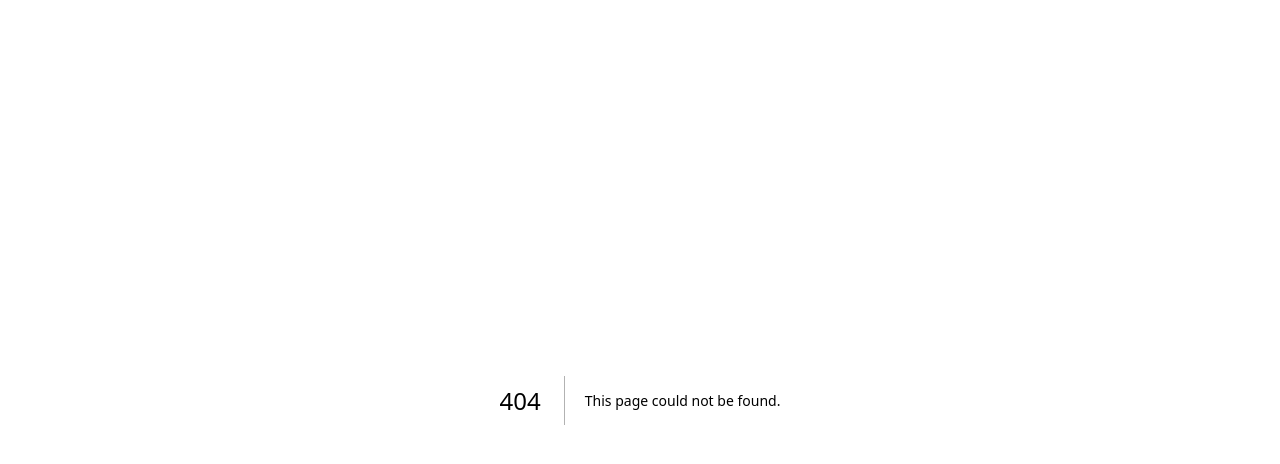
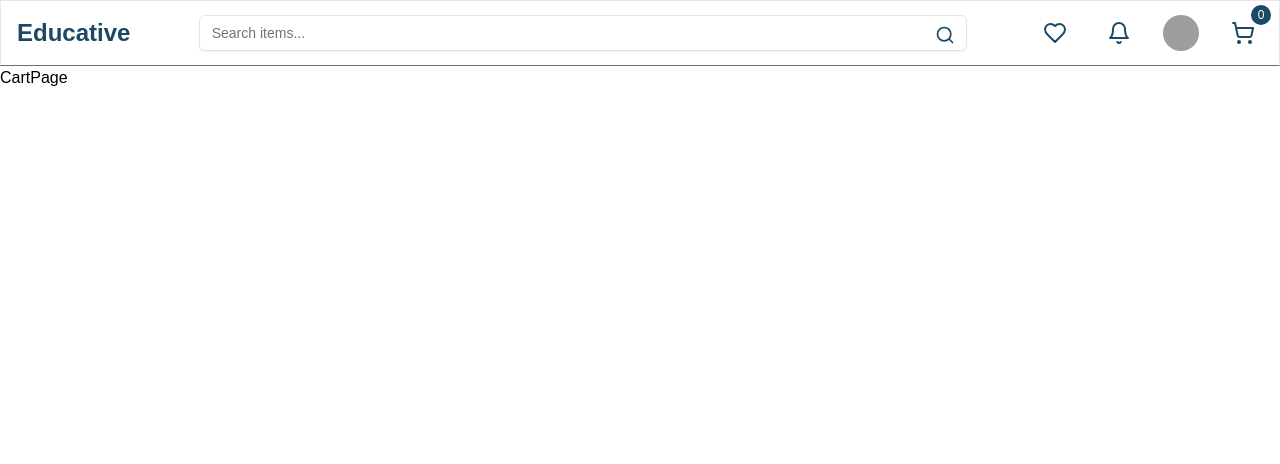
Before and after one commit to jacklvd/LifePubUC, a Next.js app in the folder app/client/: page /cart in a window 1280 px wide. Before the commit this address had no page. Shown: the top 464 px of the page. Built offline with nearby package versions, Linux system fonts and the light colour scheme; grey boxes are pictures that could not be loaded.

Commit message:
update navbar with more images

```diff
--- /dev/null
+++ b/app/client/app/(dashboard)/cart/page.tsx
@@ -0,0 +1,9 @@
+import React from 'react'
+
+const CartPage = () => {
+  return (
+    <div>CartPage</div>
+  )
+}
+
+export default CartPage
--- a/app/client/components/navbar.tsx
+++ b/app/client/components/navbar.tsx
@@ -2,10 +2,18 @@
 
 import Link from 'next/link'
 import React from 'react'
-import { Search, ShoppingCart, User } from 'lucide-react'
+import { Search, ShoppingCart, Bell, Heart } from 'lucide-react'
 import { Avatar, AvatarImage, AvatarFallback } from '@/components/ui/avatar'
 import { Input } from '@/components/ui/input'
 import { Popover, PopoverContent, PopoverTrigger } from '@/components/ui/popover'
+import { HoverCard, HoverCardContent, HoverCardTrigger } from '@/components/ui/hover-card'
+
+import {
+    Tooltip,
+    TooltipContent,
+    TooltipProvider,
+    TooltipTrigger,
+} from "@/components/ui/tooltip"
 
 const Navbar = () => {
     return (
@@ -17,12 +25,12 @@ const Navbar = () => {
                 </Link>
 
                 {/* SEARCH */}
-                <div className="flex-1 max-w-2xl mx-12">
+                <div className="flex-1 max-w-3xl mx-5">
                     <div className="relative">
                         <Input
                             type="text"
                             placeholder="Search items..."
-                            className="w-full bg-primary-100 border-primary-300 text-white
+                            className="w-full bg-white text-black text-md
                                      focus:border-secondary-300 focus:ring-secondary-200"
                         />
                         <Search className="absolute right-3 top-2.5 h-5 w-5" />
@@ -31,42 +39,67 @@ const Navbar = () => {
 
                 {/* ACTIONS */}
                 <div className='flex items-center gap-6'>
-                    <Popover>
-                        <PopoverTrigger>
-                            <Avatar className="h-9 w-9 hover:ring-2 hover:ring-secondary-300 transition-all">
-                                <AvatarImage src="https://github.com/shadcn.png" />
-                                <AvatarFallback className="bg-primary-300">CN</AvatarFallback>
-                            </Avatar>
-                        </PopoverTrigger>
-                        <PopoverContent className="w-48 bg-primary-500 border-primary-400 text-white">
-                            <div className="flex flex-col space-y-1">
-                                <Link href="/profile"
-                                      className="flex items-center gap-2 p-2 hover:bg-primary-400 rounded-md transition-colors">
-                                    <User size={16} />
-                                    Profile
+                    <TooltipProvider >
+                        <Tooltip delayDuration={100} >
+                            <TooltipTrigger className=''>
+                                <Link href="" className="relative">
+                                    <div className='p-2 hover:bg-primary-50 hover:rounded-full transition-all'>
+                                        <Heart className="h-6 w-6" />
+                                    </div>
                                 </Link>
-                                <Link href="/orders"
-                                      className="p-2 hover:bg-primary-400 rounded-md transition-colors">
-                                    Orders
+                            </TooltipTrigger>
+                            <TooltipContent className='bg-primary-500 text-sm px-3'>
+                                Favorite
+                            </TooltipContent>
+                        </Tooltip>
+                    </TooltipProvider>
+                    <TooltipProvider >
+                        <Tooltip delayDuration={100} >
+                            <TooltipTrigger className=''>
+                                <Link href="" className="relative">
+                                    <div className='p-2 hover:bg-primary-50 hover:rounded-full transition-all'>
+                                        <Bell className="h-6 w-6" />
+                                    </div>
                                 </Link>
-                                <Link href="/settings"
-                                      className="p-2 hover:bg-primary-400 rounded-md transition-colors">
-                                    Settings
+                            </TooltipTrigger>
+                            <TooltipContent className='bg-primary-500 text-sm px-3'>
+                                Notification
+                            </TooltipContent>
+                        </Tooltip>
+                    </TooltipProvider>
+                    <TooltipProvider >
+                        <Tooltip delayDuration={100} >
+                            <TooltipTrigger className=''>
+                                <Link href="" className="relative">
+                                    <Avatar className="h-9 w-9 hover:ring-2 hover:ring-secondary-300 hover:bg-primary-50 hover:rounded-full transition-all">
+                                        <AvatarImage src="https://github.com/shadcn.png" />
+                                        <AvatarFallback className="bg-primary-300">CN</AvatarFallback>
+                                    </Avatar>
                                 </Link>
-                                <hr className="border-primary-400" />
-                                <button className="p-2 text-left hover:bg-primary-400 rounded-md transition-colors text-primary-100">
-                                    Sign out
-                                </button>
-                            </div>
-                        </PopoverContent>
-                    </Popover>
+                            </TooltipTrigger>
+                            <TooltipContent className='bg-primary-500 text-sm px-3'>
+                                Profile
+                            </TooltipContent>
+                        </Tooltip>
+                    </TooltipProvider>
 
-                    <Link href="/cart" className="relative hover:text-secondary-200 transition-colors">
-                        <ShoppingCart className="h-6 w-6" />
-                        <span className="absolute -top-2 -right-2 bg-secondary-300 text-white text-xs rounded-full h-5 w-5 flex items-center justify-center">
-                            0
-                        </span>
-                    </Link>
+                    <TooltipProvider >
+                        <Tooltip delayDuration={100} >
+                            <TooltipTrigger className=''>
+                                <Link href="/cart" className="relative">
+                                    <div className='p-2 hover:bg-primary-50 hover:rounded-full transition-all'>
+                                        <ShoppingCart className="h-6 w-6" />
+                                        <span className="absolute -top-2 -right-2 bg-primary-500 text-white-100  text-xs rounded-full h-5 w-5 flex items-center justify-center">
+                                            0
+                                        </span>
+                                    </div>
+                                </Link>
+                            </TooltipTrigger>
+                            <TooltipContent className='bg-primary-500 text-sm px-3'>
+                                Cart
+                            </TooltipContent>
+                        </Tooltip>
+                    </TooltipProvider>
                 </div>
             </div>
         </nav>
--- /dev/null
+++ b/app/client/components/ui/hover-card.tsx
@@ -0,0 +1,29 @@
+"use client"
+
+import * as React from "react"
+import * as HoverCardPrimitive from "@radix-ui/react-hover-card"
+
+import { cn } from "@/lib/utils"
+
+const HoverCard = HoverCardPrimitive.Root
+
+const HoverCardTrigger = HoverCardPrimitive.Trigger
+
+const HoverCardContent = React.forwardRef<
+  React.ElementRef<typeof HoverCardPrimitive.Content>,
+  React.ComponentPropsWithoutRef<typeof HoverCardPrimitive.Content>
+>(({ className, align = "center", sideOffset = 4, ...props }, ref) => (
+  <HoverCardPrimitive.Content
+    ref={ref}
+    align={align}
+    sideOffset={sideOffset}
+    className={cn(
+      "z-50 w-64 rounded-md border border-neutral-200 bg-white p-4 text-neutral-950 shadow-md outline-none data-[state=open]:animate-in data-[state=closed]:animate-out data-[state=closed]:fade-out-0 data-[state=open]:fade-in-0 data-[state=closed]:zoom-out-95 data-[state=open]:zoom-in-95 data-[side=bottom]:slide-in-from-top-2 data-[side=left]:slide-in-from-right-2 data-[side=right]:slide-in-from-left-2 data-[side=top]:slide-in-from-bottom-2 dark:border-neutral-800 dark:bg-neutral-950 dark:text-neutral-50",
+      className
+    )}
+    {...props}
+  />
+))
+HoverCardContent.displayName = HoverCardPrimitive.Content.displayName
+
+export { HoverCard, HoverCardTrigger, HoverCardContent }
--- /dev/null
+++ b/app/client/components/ui/tooltip.tsx
@@ -0,0 +1,32 @@
+"use client"
+
+import * as React from "react"
+import * as TooltipPrimitive from "@radix-ui/react-tooltip"
+
+import { cn } from "@/lib/utils"
+
+const TooltipProvider = TooltipPrimitive.Provider
+
+const Tooltip = TooltipPrimitive.Root
+
+const TooltipTrigger = TooltipPrimitive.Trigger
+
+const TooltipContent = React.forwardRef<
+  React.ElementRef<typeof TooltipPrimitive.Content>,
+  React.ComponentPropsWithoutRef<typeof TooltipPrimitive.Content>
+>(({ className, sideOffset = 4, ...props }, ref) => (
+  <TooltipPrimitive.Portal>
+    <TooltipPrimitive.Content
+      ref={ref}
+      sideOffset={sideOffset}
+      className={cn(
+        "z-50 overflow-hidden rounded-md bg-neutral-900 px-3 py-1.5 text-xs text-neutral-50 animate-in fade-in-0 zoom-in-95 data-[state=closed]:animate-out data-[state=closed]:fade-out-0 data-[state=closed]:zoom-out-95 data-[side=bottom]:slide-in-from-top-2 data-[side=left]:slide-in-from-right-2 data-[side=right]:slide-in-from-left-2 data-[side=top]:slide-in-from-bottom-2 dark:bg-neutral-50 dark:text-neutral-900",
+        className
+      )}
+      {...props}
+    />
+  </TooltipPrimitive.Portal>
+))
+TooltipContent.displayName = TooltipPrimitive.Content.displayName
+
+export { Tooltip, TooltipTrigger, TooltipContent, TooltipProvider }
--- a/app/client/package.json
+++ b/app/client/package.json
@@ -10,8 +10,10 @@
   },
   "dependencies": {
     "@radix-ui/react-avatar": "^1.1.2",
+    "@radix-ui/react-hover-card": "^1.1.5",
     "@radix-ui/react-popover": "^1.1.5",
     "@radix-ui/react-slot": "^1.1.0",
+    "@radix-ui/react-tooltip": "^1.1.7",
     "class-variance-authority": "^0.7.1",
     "clsx": "^2.1.1",
     "lucide-react": "^0.462.0",
```
Also changed, not shown: 1 other file (tests, documents, lock files or other folders).
